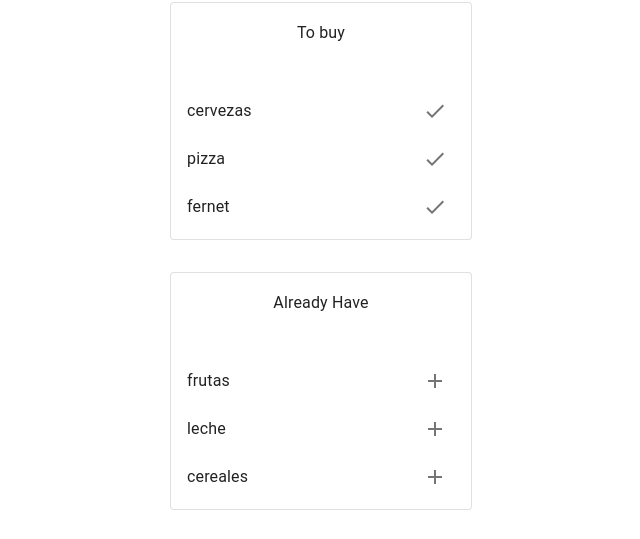
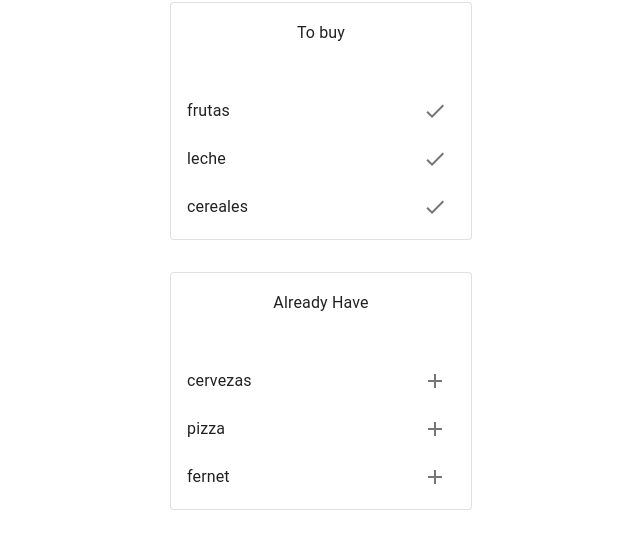
Before and after one commit to romerocgus/shopping-list, a React (Create React App) app: page / in a window 1280 px wide. Shown: the part 214-753 px from the top of the page, without its empty margins (319-959 px from the left). Built offline with nearby package versions, Linux system fonts and the light colour scheme.

Commit message:
minor fixes

```diff
--- a/src/App.js
+++ b/src/App.js
@@ -22,9 +22,10 @@ function App() {
   const handleAddElement = () => {
     const newElement = {
       name: searchCriteria,
-      inStock: true,
+      inStock: false,
     };
     setItems((prev) => [...prev, newElement]);
+    setSearchCriteria("");
   };
 
   const handleToggleBuy = (label) => {
--- a/src/Components/ShoppingList.js
+++ b/src/Components/ShoppingList.js
@@ -12,7 +12,7 @@ const ShoppingList = ({ elements, onToggleBuy, isBuy }) => {
           </Typography>
           <List>
             {elements
-              .filter((elem) => elem.inStock === isBuy)
+              .filter((elem) => elem.inStock !== isBuy)
               .map((elem) => (
                 <ShoppingListItem
                   key={`shopping-item.${elem.name}`}
```
